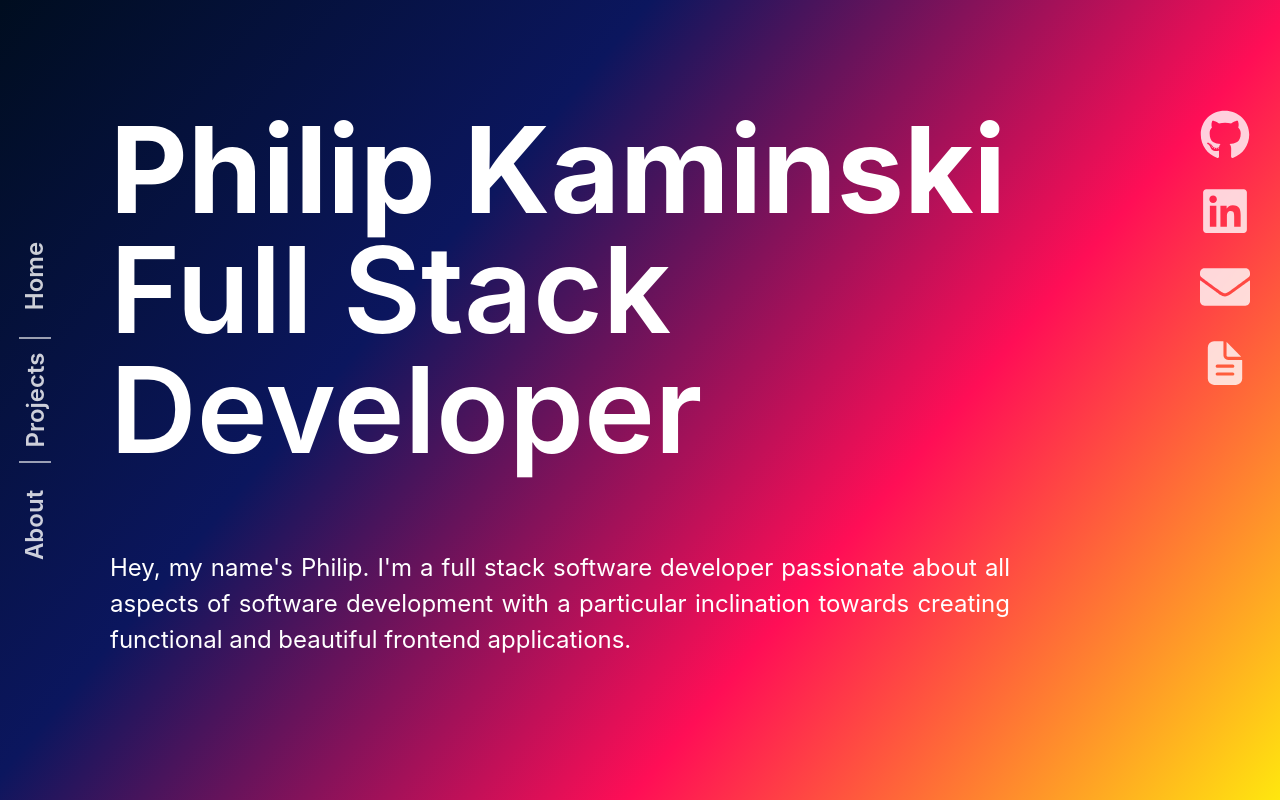
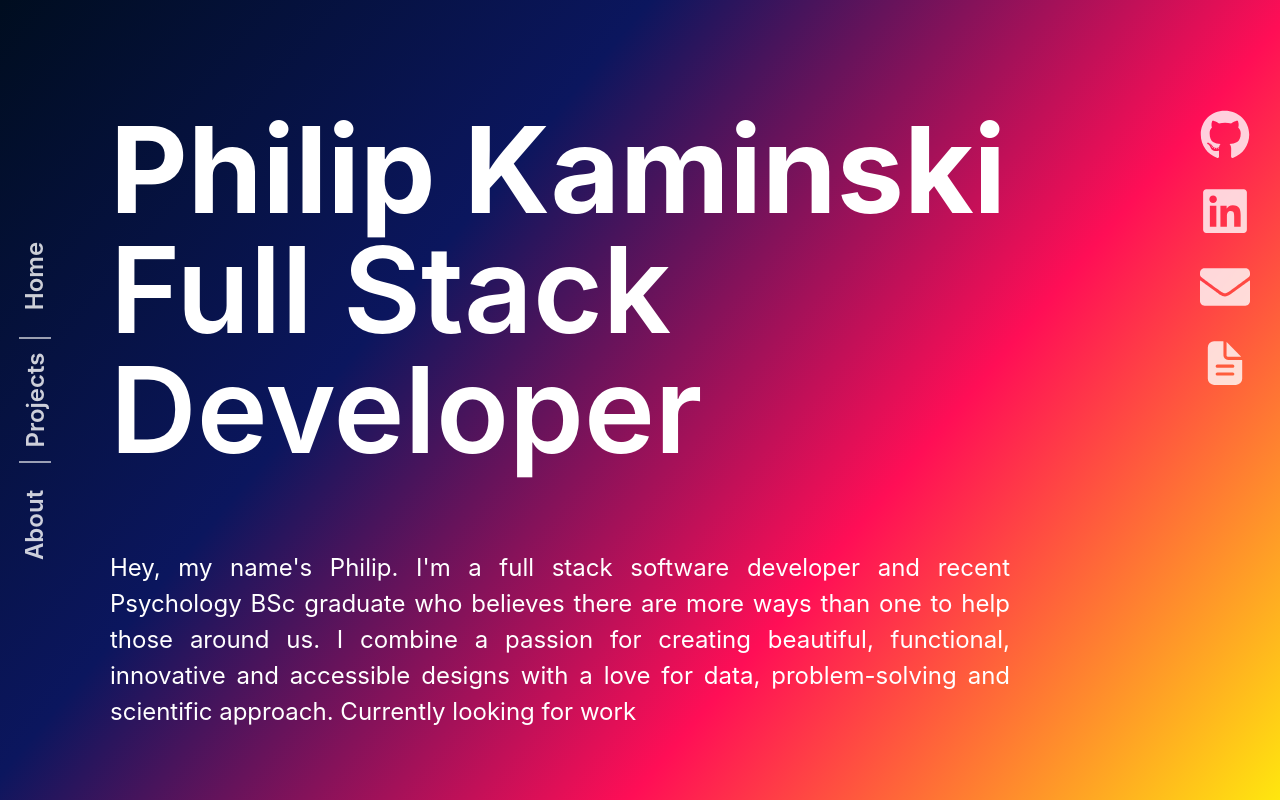
Before and after one commit to AureaFlamma/portfolio_vercel, a Next.js app: page / in a window 1280 px wide. Shown: the top 800 px of the page. Built offline with nearby package versions, Linux system fonts and the light colour scheme.

Commit message:
updated Lorem

```diff
--- a/libs/Lorem.js
+++ b/libs/Lorem.js
@@ -2,9 +2,9 @@ const Lorem = {
   name: "Philip Kaminski",
   role: `Full Stack Developer`,
   personal_profile:
-    "Hey, my name's Philip. I'm a full stack software developer passionate about all aspects of software development with a particular inclination towards creating functional and beautiful frontend applications.",
+    "Hey, my name's Philip. I'm a full stack software developer and recent Psychology BSc graduate who believes there are more ways than one to help those around us. I combine a passion for creating beautiful, functional, innovative and accessible designs with a love for data, problem-solving and scientific approach. Currently looking for work",
   about:
-    "My name's Philip. I'm a full stack software developer. Artistic by nature, I have a passion for creating stunning and accesible designs. As a keen problem-solver I love solving problems, whether on the front- or the backend. Backend and data are another passion of mine, in line with the interest in statistics I took away from my degree in Psychology. I have just finished School of Code bootcamp where I spent 16 weeks pair-programming in agile teams and delivering amazing software! I am always looking for exciting projects to contribute to so make sure to check out my github and send me a message (links on the right)!",
+    "Hey, my name is Philip. I’m a junior full stack developer. I love creating stunning designs and neat functionality on the frontend with data and the backend being my very close second favourite! I work best in Agile teams and am familiar with GitHub Flow, version control and code reviews. My stack includes React.js, Next.js, Express.js, SQL, CSS, Tailwind, Chakra UI and much more! I’m always on the lookout for new challenging projects to contribute to, so make sure to contact me if you’d like to collaborate!",
 };
 
 export default Lorem;
```
